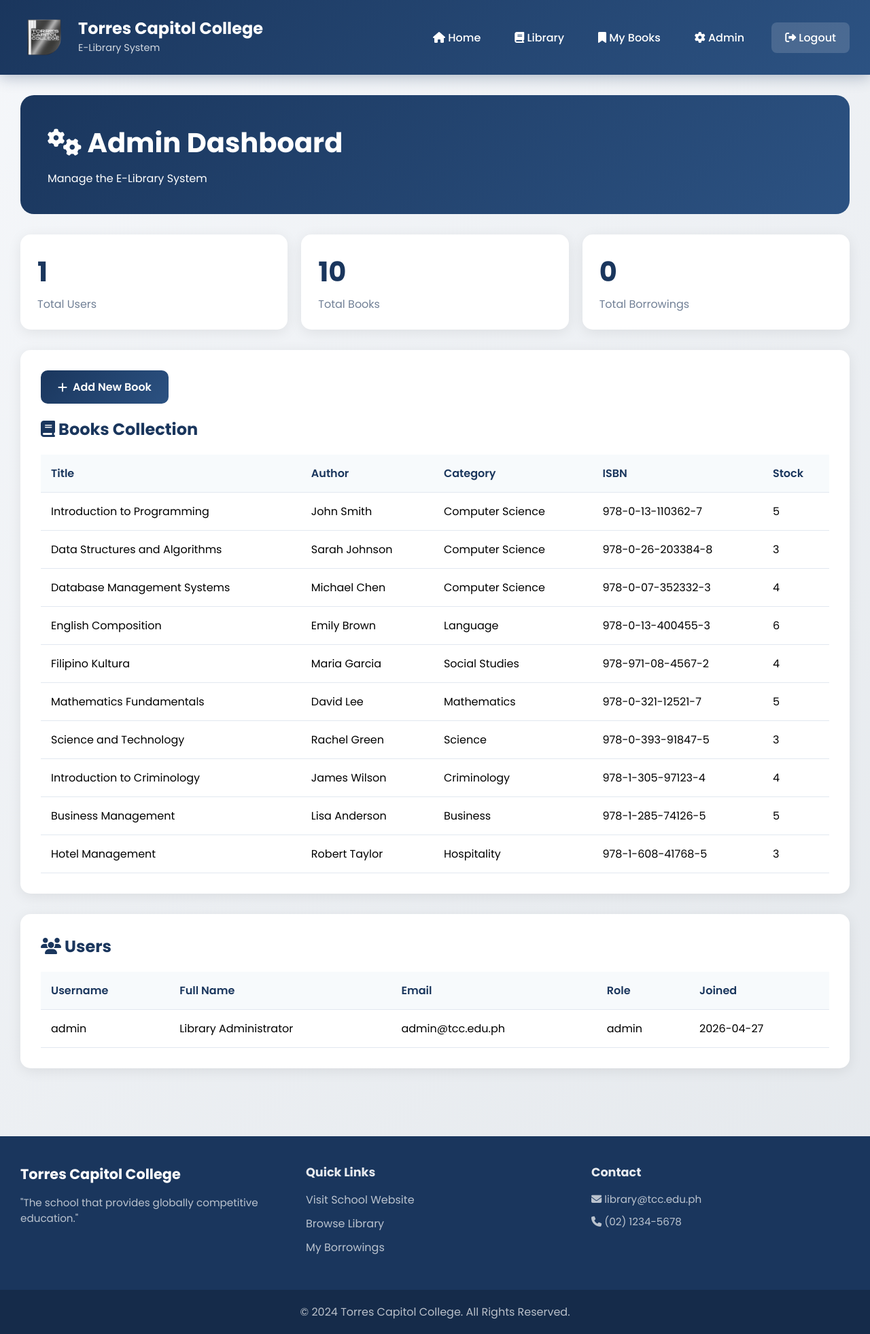
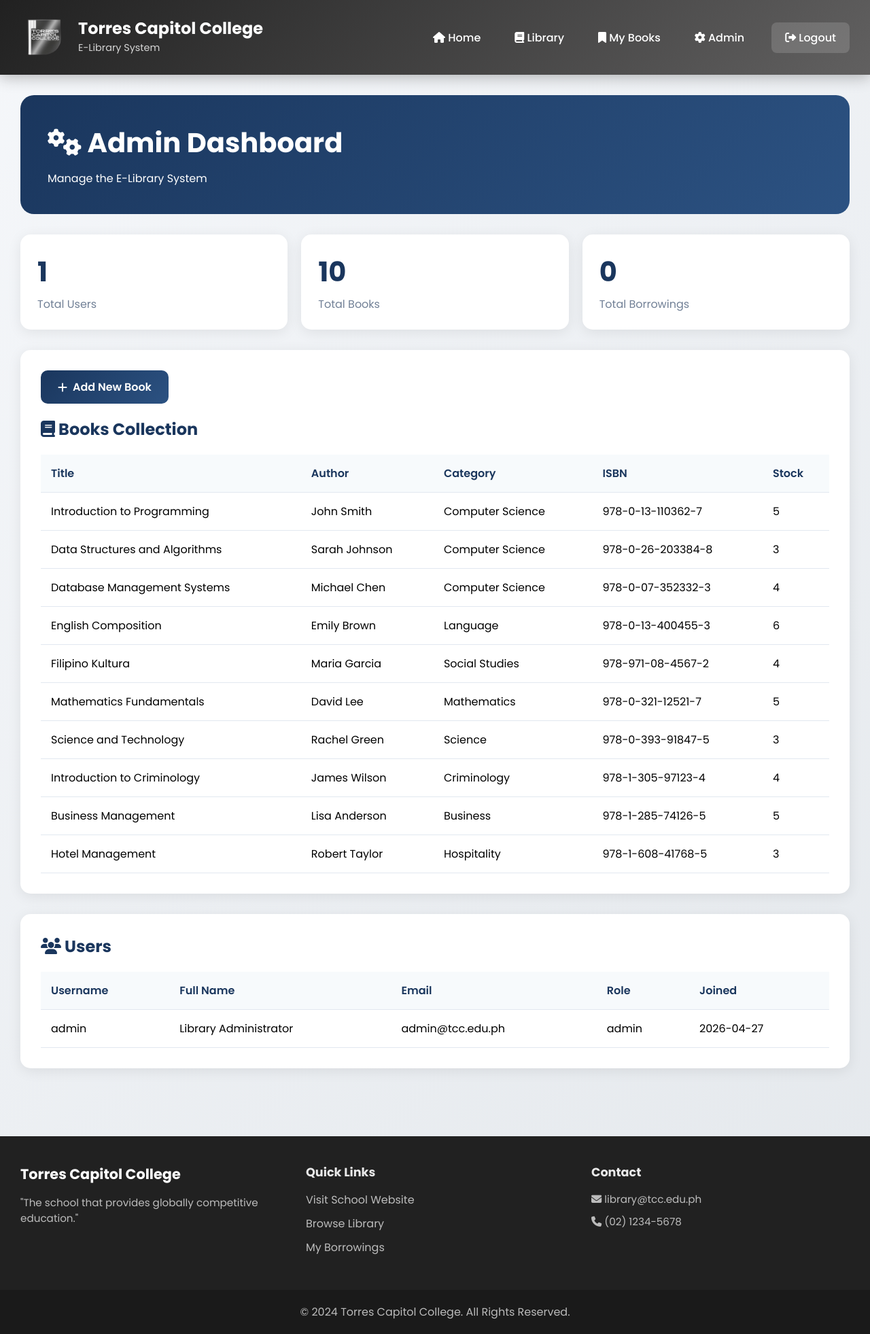
Before and after one commit to Geraldfab/E-Library-System, a Flask app: page /admin in a window 1280 px wide. Shown: the whole page at 68% size. Run offline with Flask 3, Linux system fonts and the light colour scheme; a user stored in the database is signed in.

Commit message:
Replace blue theme with gray colors (#212121 and #616060)

```diff
--- a/static/css/style.css
+++ b/static/css/style.css
@@ -15,9 +15,9 @@ body {
 
 /* Header Styles */
 .main-header {
-    background: linear-gradient(135deg, #1a365d 0%, #2c5282 100%);
+    background: linear-gradient(135deg, #212121 0%, #616060 100%);
     padding: 0;
-    box-shadow: 0 4px 20px rgba(26, 54, 93, 0.3);
+    box-shadow: 0 4px 20px rgba(33, 33, 33, 0.3);
     position: sticky;
     top: 0;
     z-index: 1000;
@@ -144,14 +144,14 @@ body {
 }
 
 .alert-info {
-    background: #bee3f8;
-    color: #2c5282;
-    border-left: 4px solid #3182ce;
+    background: #e0e0e0;
+    color: #424242;
+    border-left: 4px solid #616060;
 }
 
-/* Footer Styles */
+/* Main Footer Styles */
 .main-footer {
-    background: #1a365d;
+    background: #212121;
     color: white;
     padding: 40px 0 0;
     margin-top: auto;
@@ -264,12 +264,12 @@ body {
 }
 
 ::-webkit-scrollbar-thumb {
-    background: #1a365d;
+    background: #212121;
     border-radius: 5px;
 }
 
 ::-webkit-scrollbar-thumb:hover {
-    #2c5282;
+    #616060;
 }
 
 /* Animation Classes */
@@ -290,7 +290,7 @@ body {
 .btn {
     display: inline-block;
     padding: 12px 25px;
-    background: linear-gradient(135deg, #1a365d 0%, #2c5282 100%);
+    background: linear-gradient(135deg, #212121 0%, #616060 100%);
     color: white;
     border: none;
     border-radius: 10px;
@@ -302,7 +302,7 @@ body {
 
 .btn:hover {
     transform: translateY(-2px);
-    box-shadow: 0 5px 20px rgba(26, 54, 93, 0.4);
+    box-shadow: 0 5px 20px rgba(33, 33, 33, 0.4);
 }
 
 .btn-secondary {
```
